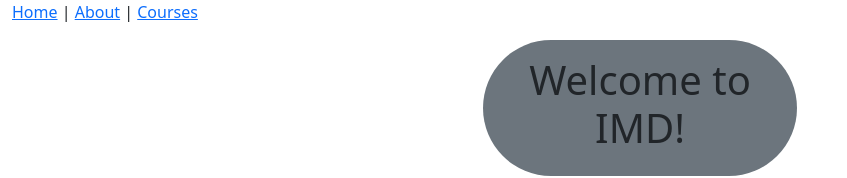
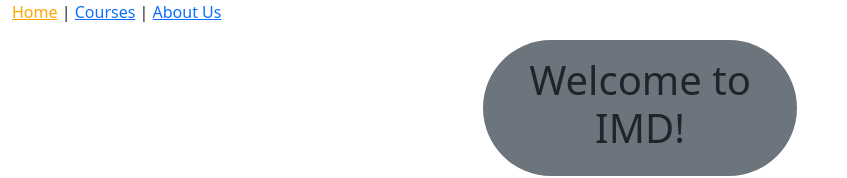
Before and after one commit to Amir-Pourhadi/Learn-React, a React (Create React App) app: page / in a window 1280 px wide. Shown: the top 178 px of the page, without its empty margins (0-847 px from the left). Built offline with nearby package versions, Linux system fonts and the light colour scheme; no server answers.

Commit message:
NavLinks added

```diff
--- a/src/components/common/Header.jsx
+++ b/src/components/common/Header.jsx
@@ -1,7 +1,20 @@
+import { NavLink } from "react-router-dom";
+
 export const Header = () => {
+	const isActive = { color: "orange" };
 	return (
 		<nav>
-			<a href="/">Home</a> | <a href="/about">About</a> | <a href="/courses">Courses</a>
+			<NavLink exact to="/" activeStyle={isActive}>
+				Home
+			</NavLink>{" "}
+			|{" "}
+			<NavLink to="/courses" activeStyle={isActive}>
+				Courses
+			</NavLink>{" "}
+			|{" "}
+			<NavLink to="/about" activeStyle={isActive}>
+				About Us
+			</NavLink>
 		</nav>
 	);
 };
```
